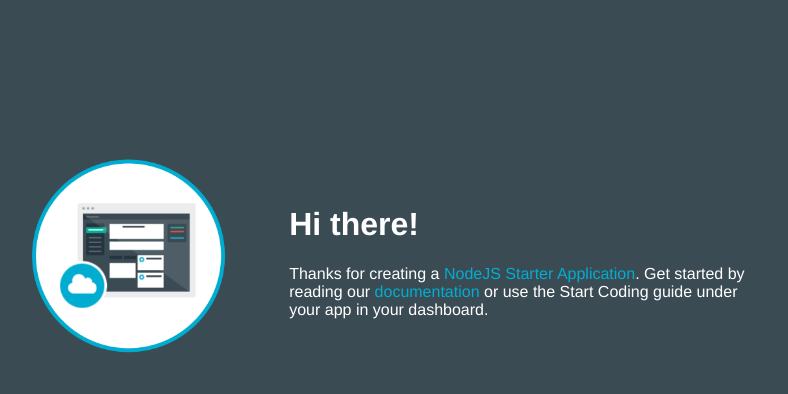
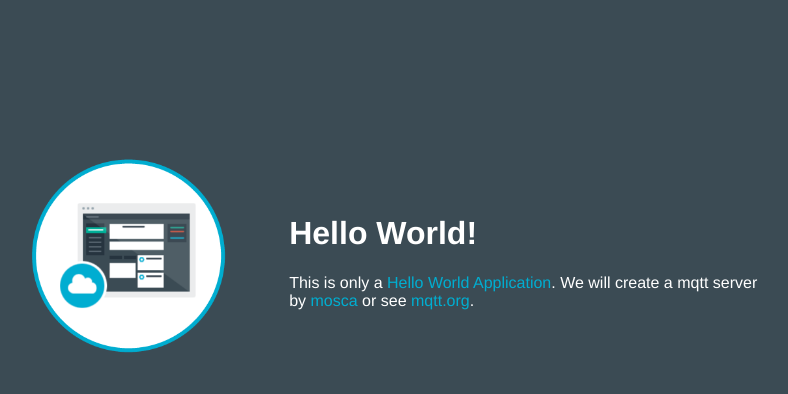
Before and after one commit to haosu1987/demo-mqtt, a website: page public/index.html in a window 1280 px wide. Shown: the whole page, without its empty margins (253-1041 px from the left). Drawn offline with Linux system fonts and the light colour scheme.

Commit message:
Add for mqtt server

```diff
--- a/app.js
+++ b/app.js
@@ -7,6 +7,7 @@
 // This application uses express as it's web server
 // for more info, see: http://expressjs.com
 var express = require('express');
+var mqtt = require('./mqtt')
 
 // cfenv provides access to your Cloud Foundry environment
 // for more info, see: https://www.npmjs.com/package/cfenv
@@ -27,3 +28,5 @@
 	// print a message when the server starts listening
   console.log("server starting on " + appEnv.url);
 });
+
+mqtt.start();
--- a/package.json
+++ b/package.json
@@ -7,7 +7,8 @@
 	},
 	"dependencies": {
 		"express": "4.12.x",
-		"cfenv": "1.0.x"
+		"cfenv": "1.0.x",
+		"mosca": "0.29.x"
 	},
 	"repository": {}
 }
--- a/public/index.html
+++ b/public/index.html
@@ -2,7 +2,7 @@
 <html>
 
   <head>
-    <title>NodeJS Starter Application</title>
+    <title>Hello World for MQTT</title>
     <meta charset="utf-8">
     <meta http-equiv="X-UA-Compatible" content="IE=edge">
     <meta name="viewport" content="width=device-width, initial-scale=1">
@@ -15,12 +15,13 @@
         <td style= "width:30%;">
           <img class = "newappIcon" src="images/newapp-icon.png">
         <td>
-            <h1>Hi there!</h1>
-          <p>Thanks for creating a
-            <span class = "blue">NodeJS Starter Application</span>.
-            Get started by reading our
-            <a href = "https://www.ng.bluemix.net/docs/#starters/nodejs/index.html#nodejs">documentation</a>
-            or use the Start Coding guide under your app in your dashboard.
+            <h1>Hello World!</h1>
+          <p>This is only a
+            <span class = "blue">Hello World Application</span>.
+            We will create a mqtt server by
+            <a href = "https://github.com/mcollina/mosca">mosca</a>
+            or see
+            <a href = "http://mqtt.org">mqtt.org</a>.
     </table>
   </body>
 
```
Also changed, not shown: mqtt.js (added, +20 -0 lines).
